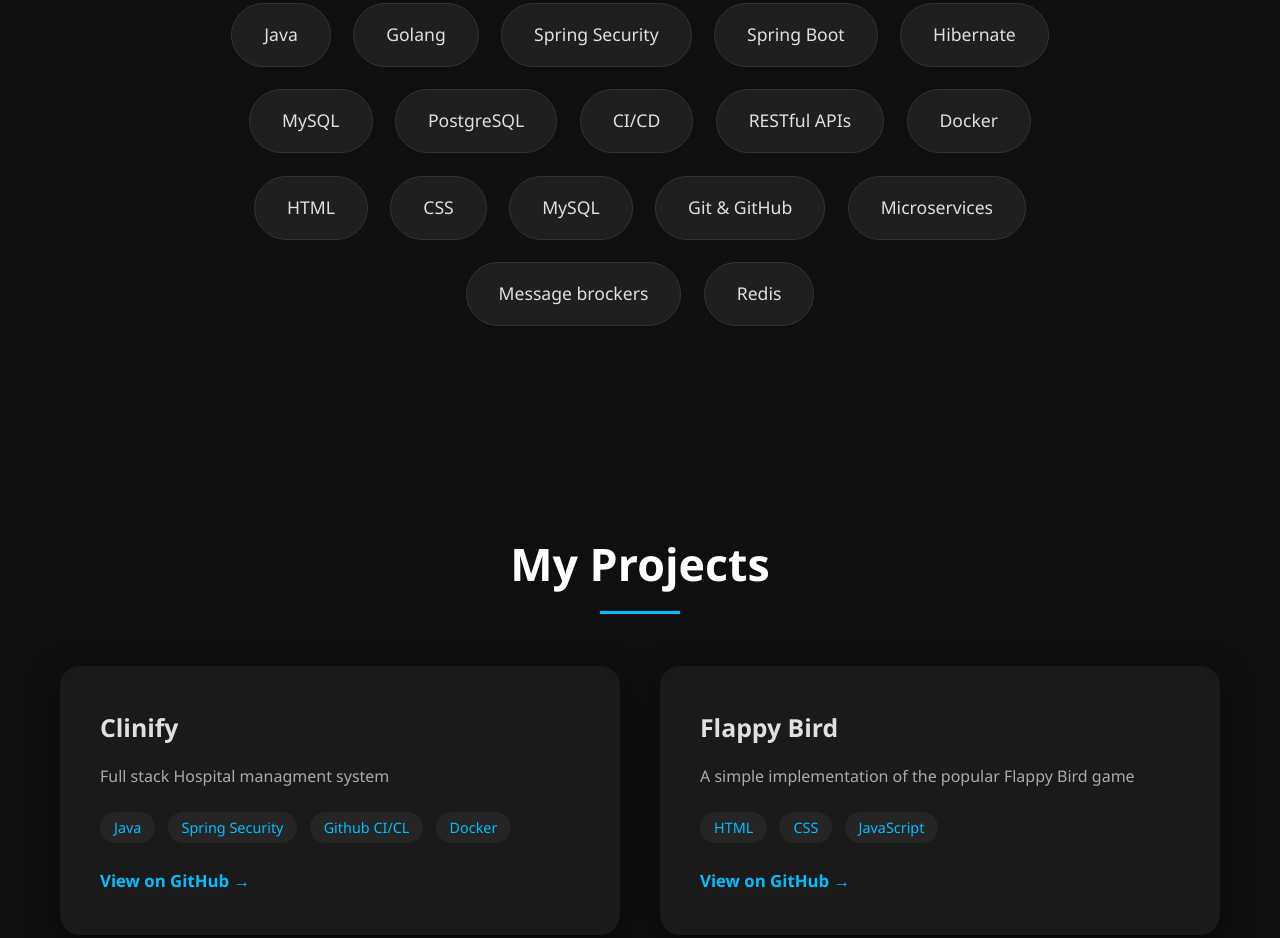
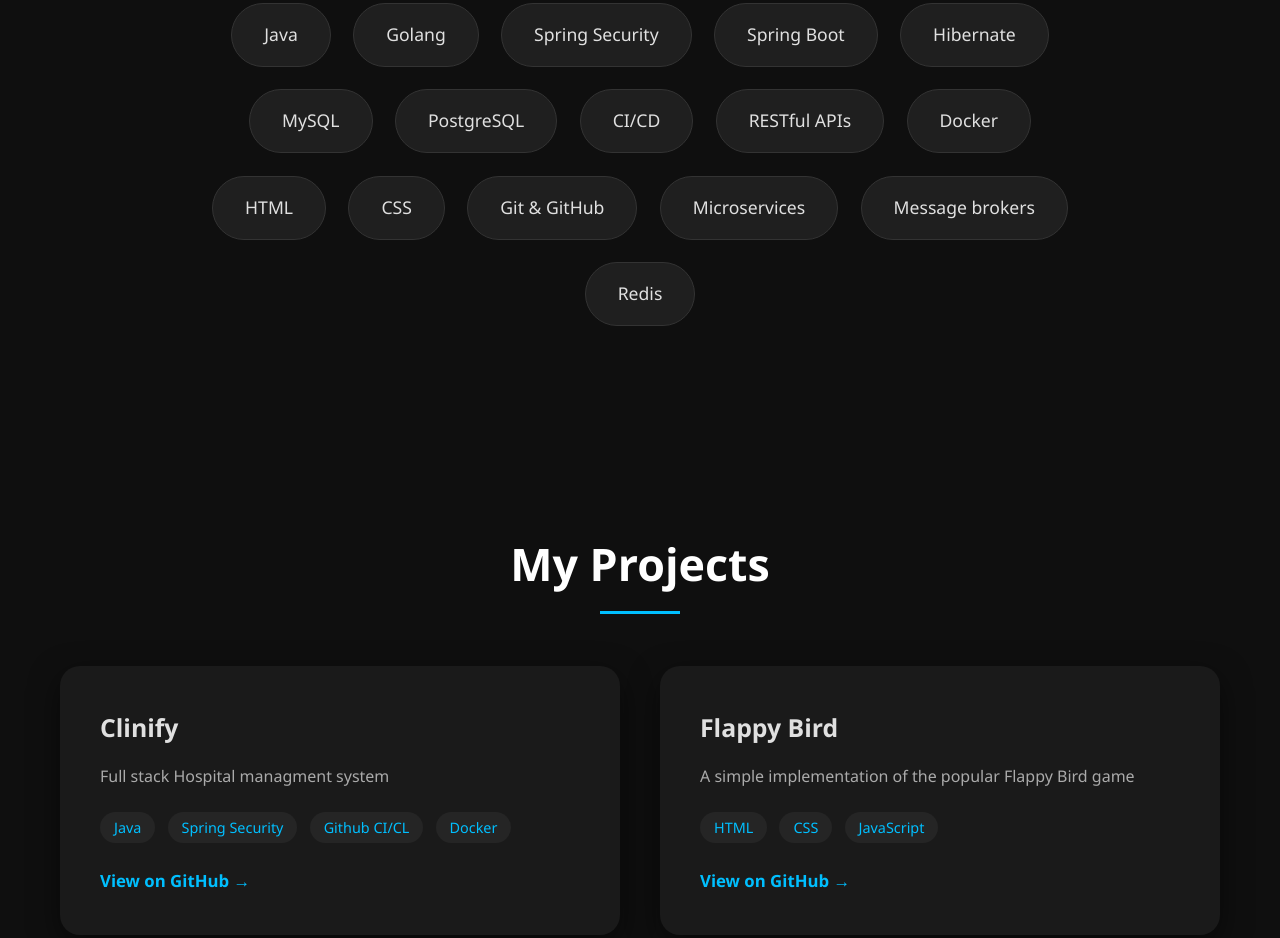
Before and after one commit to revandev11/ravan-portfolio, a plain HTML site: page index.html in a window 1280 px wide. Shown: the part 988-1926 px from the top of the page. Drawn offline with Linux system fonts and the light colour scheme.

Commit message:
fix: changes added ti index.html

```diff
--- a/index.html
+++ b/index.html
@@ -62,10 +62,9 @@
             <div class="skill">Docker</div>
             <div class="skill">HTML</div>
             <div class="skill">CSS</div>
-            <div class="skill">MySQL</div>
             <div class="skill">Git & GitHub</div>
             <div class="skill">Microservices</div>
-            <div class="skill">Message brockers</div>
+            <div class="skill">Message brokers</div>
             <div class="skill">Redis</div>
 
 
```
